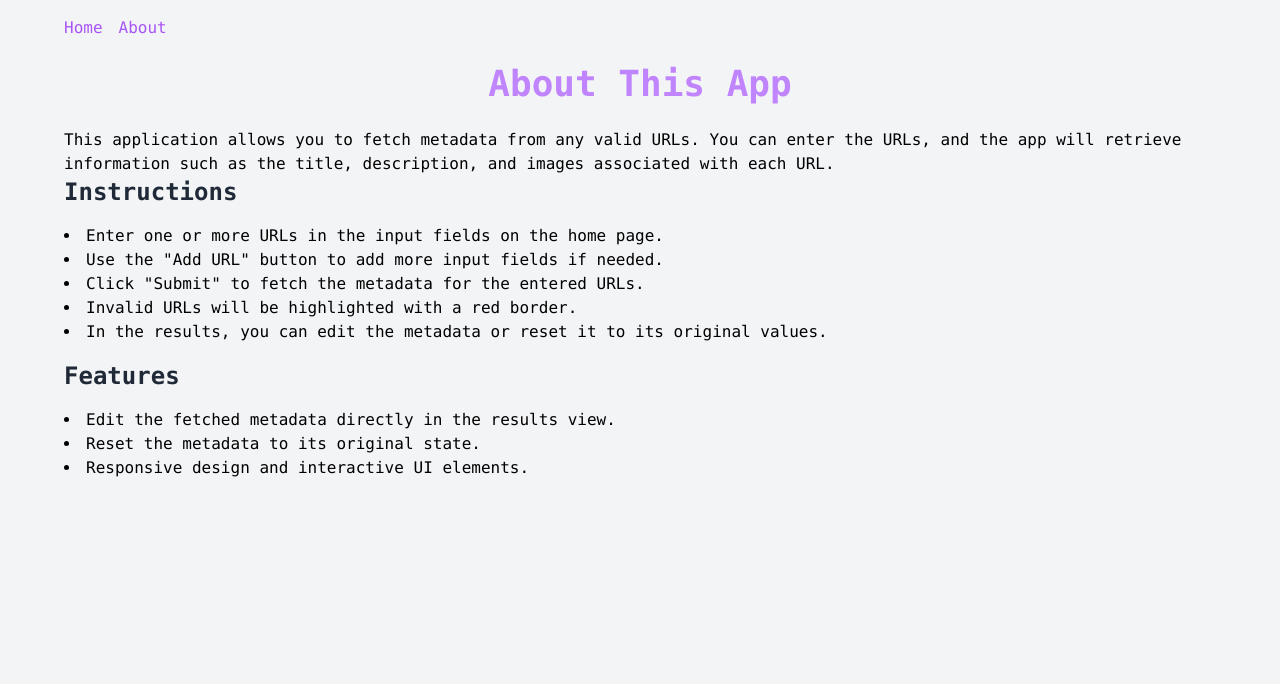
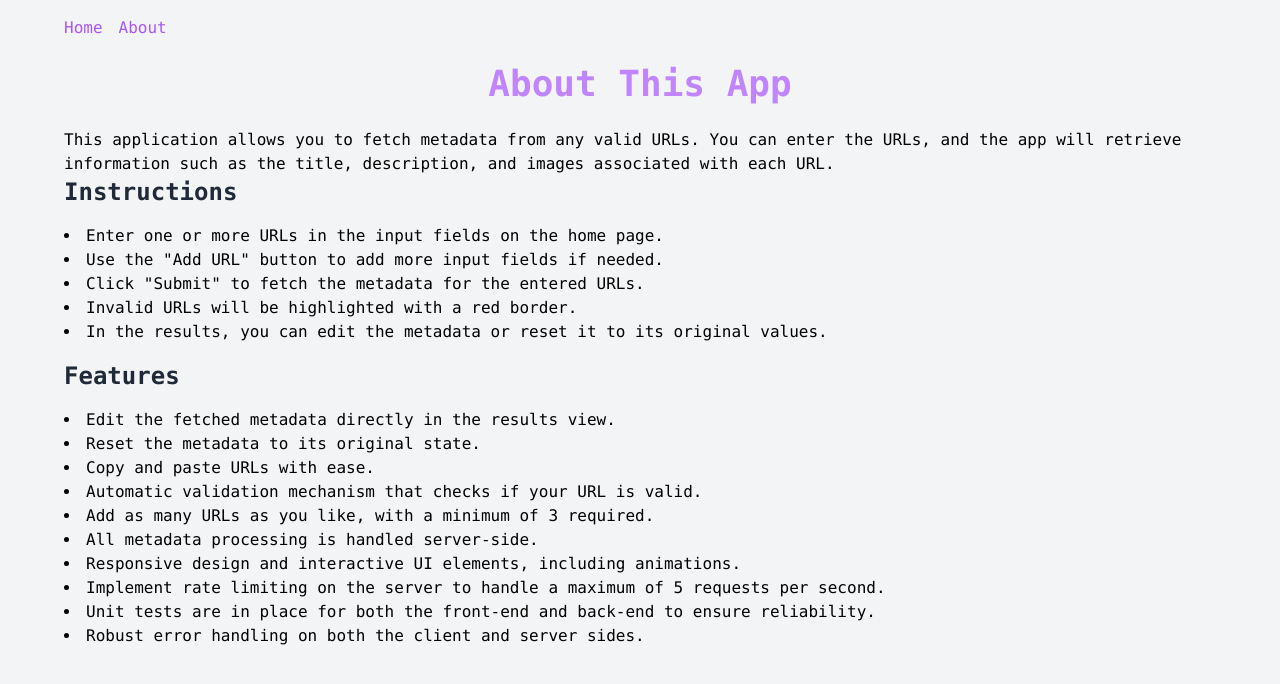
Before and after one commit to tommyash122/metadata-fetcher, a React (Create React App) app in the folder client/: page /about in a window 1280 px wide. Shown: the top 684 px of the page. Built offline with nearby package versions, Linux system fonts and the light colour scheme.

Commit message:
Update About.js

```diff
--- a/client/src/pages/About.js
+++ b/client/src/pages/About.js
@@ -19,7 +19,14 @@ function About() {
       <ul className="list-disc list-inside mb-4">
         <li>Edit the fetched metadata directly in the results view.</li>
         <li>Reset the metadata to its original state.</li>
-        <li>Responsive design and interactive UI elements.</li>
+        <li>Copy and paste URLs with ease.</li>
+        <li>Automatic validation mechanism that checks if your URL is valid.</li>
+        <li>Add as many URLs as you like, with a minimum of 3 required.</li>
+        <li>All metadata processing is handled server-side.</li>
+        <li>Responsive design and interactive UI elements, including animations.</li>
+        <li>Implement rate limiting on the server to handle a maximum of 5 requests per second.</li>
+        <li>Unit tests are in place for both the front-end and back-end to ensure reliability.</li>
+        <li>Robust error handling on both the client and server sides.</li>
       </ul>
     </div>
   );
```
